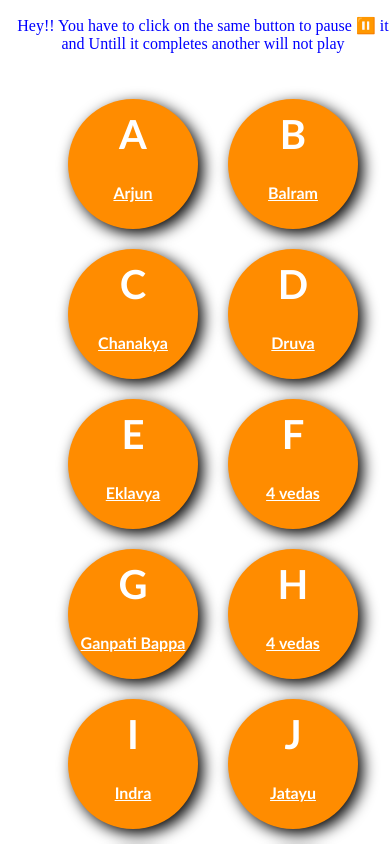
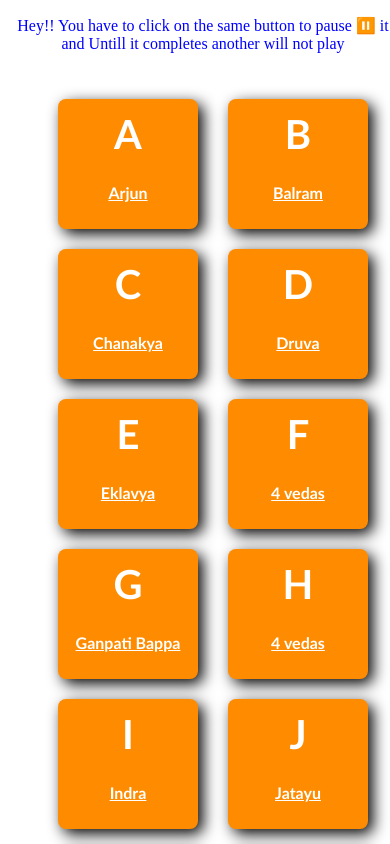
Before and after one commit to MaiNehaHu/Sanatani-Alphabets, a plain HTML site: page index.html in a window 390 px wide. Shown: the top 844 px of the page. Drawn offline with Linux system fonts and the light colour scheme.

Commit message:
button response

```diff
--- a/Style.css
+++ b/Style.css
@@ -64,11 +64,6 @@ button > p {
   .key {
     margin: 20px 15px 0px;
   }
-<<<<<<< HEAD
-=======
-}
-@media screen and (max-width: 600px) {
->>>>>>> 098bc0ae83b67d98f91e63195d02676d5c224b89
   button {
     word-wrap: break-word;
     word-break: break-all;
@@ -78,11 +73,7 @@ button > p {
   width: 100%;
   text-align: center;
 }
-<<<<<<< HEAD
 @media screen and (max-width:480px) {
-=======
-@media screen and (max-width:420px) {
->>>>>>> 098bc0ae83b67d98f91e63195d02676d5c224b89
   button {
     width: 140px;
     border-radius: 0.5rem;
```
